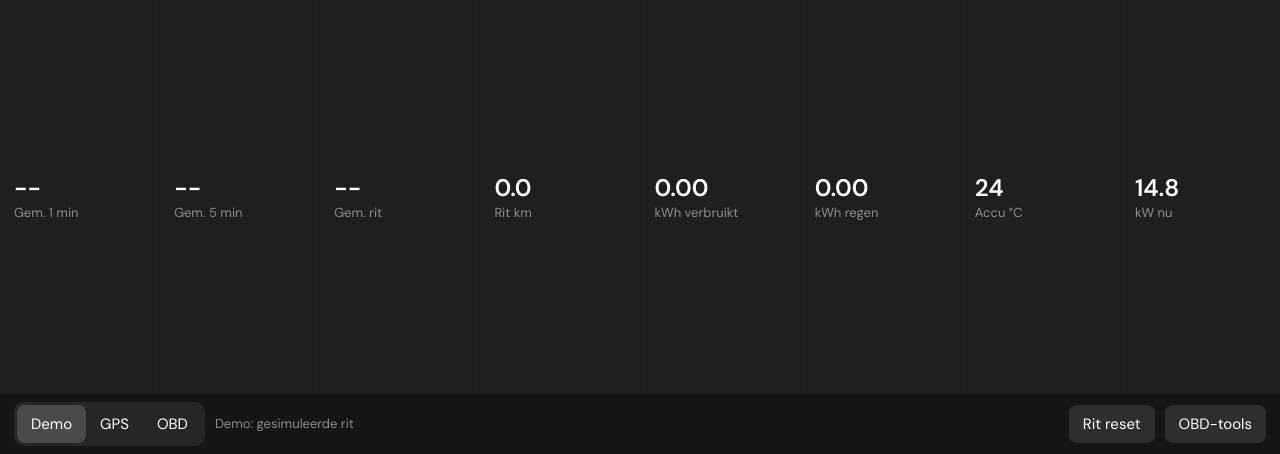
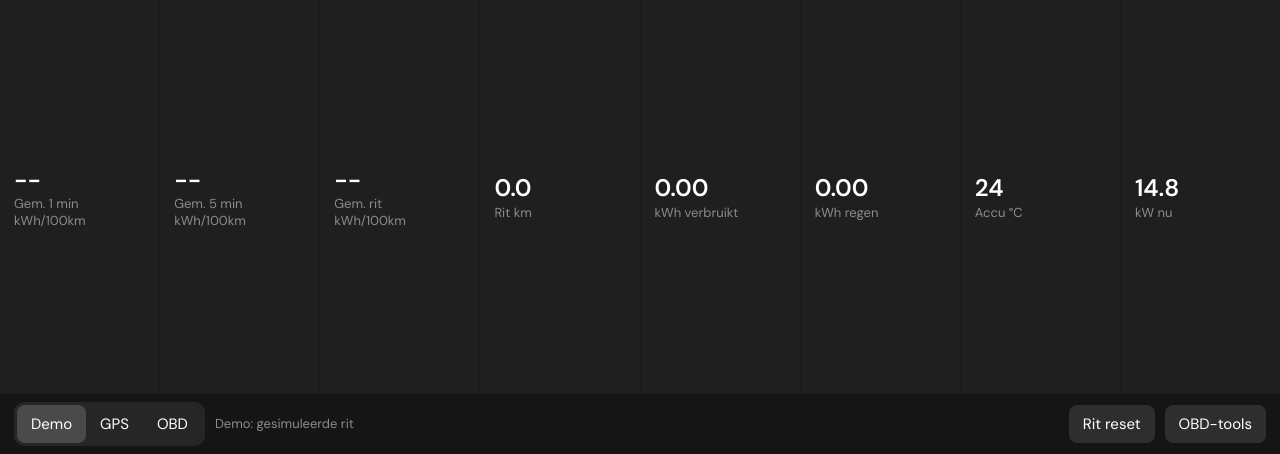
Before and after one commit to MaxTanD/EX30, a plain HTML site: page index.html in a window 1280 px wide. Shown: the part 346-800 px from the top of the page. Drawn offline with Linux system fonts and the light colour scheme.

Commit message:
Show kWh/100km unit on the average tiles
Co-Authored-By: Claude Opus 5.5 <noreply@anthropic.com>
Claude-Session: https://claude.ai/code/session_01DhpxQawangxDPkbY6M2vw2

```diff
--- a/index.html
+++ b/index.html
@@ -52,7 +52,7 @@ body{margin:0;background:var(--bg);color:var(--ink);font:16px/1.4 "DM Sans",syst
 #stats{flex:1;display:grid;grid-template-columns:repeat(auto-fit,minmax(104px,1fr));gap:1px;background:#1b1b1b;border-top:1px solid #000;align-content:stretch}
 .st{background:#1f1f1f;padding:8px 14px;display:flex;flex-direction:column;justify-content:center}
 .st b{font-size:clamp(18px,2.6vw,24px);font-weight:600;font-variant-numeric:tabular-nums;white-space:nowrap}
-.st span{font-size:13px;color:var(--dim)}
+.st span{font-size:13px;color:var(--dim);line-height:1.3}
 #bar{flex:none;display:flex;gap:10px;align-items:center;padding:8px 14px;background:#151515;flex-wrap:wrap}
 .seg{display:flex;background:#262626;border-radius:10px;padding:3px}
 .seg button,.btn{font:inherit;font-size:15px;color:var(--ink);background:none;border:0;border-radius:8px;min-height:38px;padding:0 14px;cursor:pointer}
@@ -98,11 +98,11 @@ td input,td select{width:100%;font-size:14px;min-height:34px;padding:4px 6px}
       <svg id="wiper" viewBox="0 0 28 24" fill="none" stroke="#c8c8c8" stroke-width="1.7"><path d="M3 7l1 13h20l1-13M3 7q11-6 22 0M14 20 8 9"/><circle cx="17" cy="10" r="1" fill="#c8c8c8"/><circle cx="20" cy="13" r="1" fill="#c8c8c8"/><circle cx="18" cy="15" r="1" fill="#c8c8c8"/></svg>
     </div>
   </div>
-  <div id="hint">Draai je telefoon voor het volledige scherm · gemiddelden in kWh/100 km</div>
+  <div id="hint">Draai je telefoon voor het volledige scherm</div>
   <div id="stats">
-    <div class="st"><b id="s1">--</b><span>Gem. 1 min</span></div>
-    <div class="st"><b id="s5">--</b><span>Gem. 5 min</span></div>
-    <div class="st"><b id="sTrip">--</b><span>Gem. rit</span></div>
+    <div class="st"><b id="s1">--</b><span>Gem. 1 min<br>kWh/100km</span></div>
+    <div class="st"><b id="s5">--</b><span>Gem. 5 min<br>kWh/100km</span></div>
+    <div class="st"><b id="sTrip">--</b><span>Gem. rit<br>kWh/100km</span></div>
     <div class="st"><b id="sKm">0.0</b><span>Rit km</span></div>
     <div class="st"><b id="sUsed">0.00</b><span>kWh verbruikt</span></div>
     <div class="st"><b id="sRegen">0.00</b><span>kWh regen</span></div>
```
